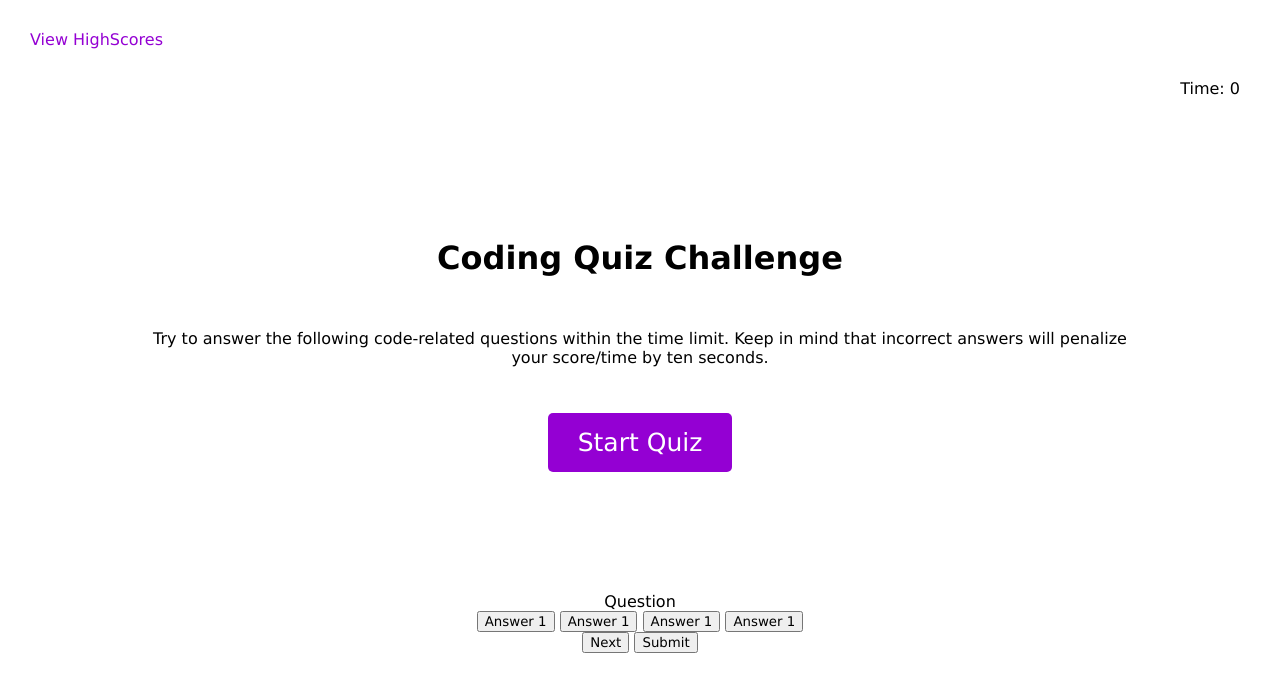
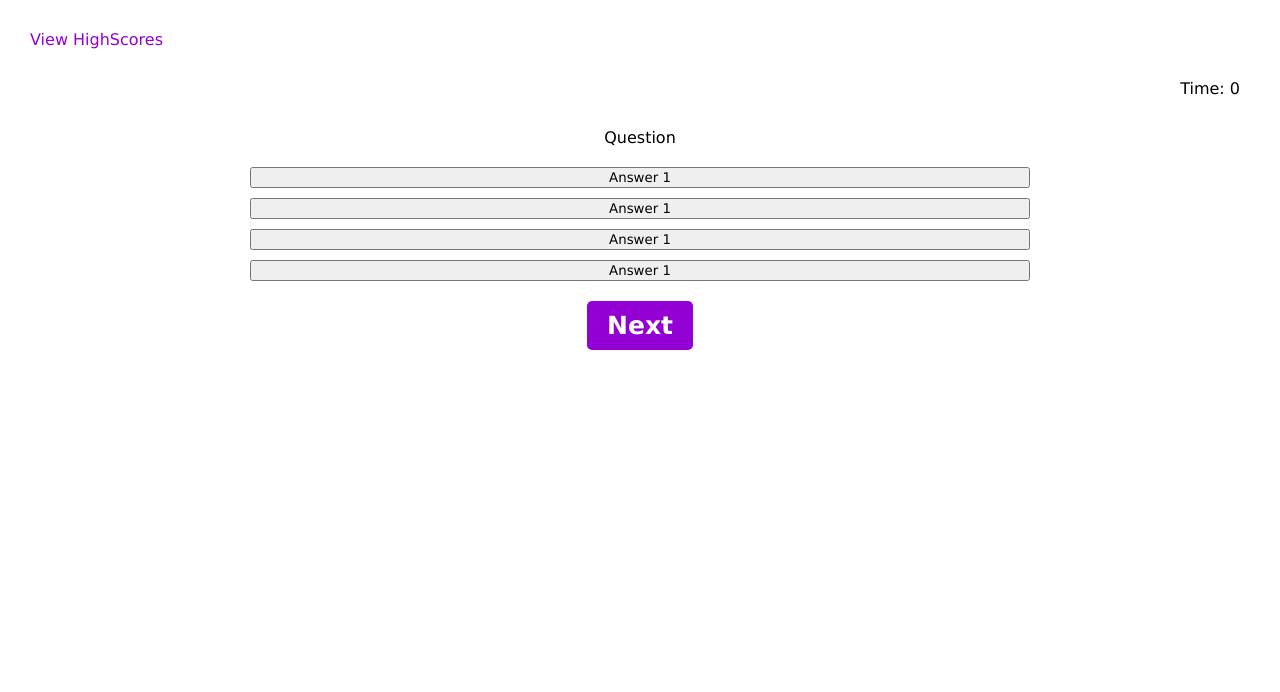
Before and after one commit to JR1994-CA/Code-Quiz, a plain HTML site: page index.html in a window 1280 px wide. Both pictures are taken after a click on the button "Start Quiz". Drawn offline with Linux system fonts and the light colour scheme.

Commit message:
Starting Questions Layout

```diff
--- a/assets/css/style.css
+++ b/assets/css/style.css
@@ -48,26 +48,37 @@ header nav a {
 }
 
 .intro p {
-
     padding: 30px;
-
 }
 
-.start-btn {
+.start-btn, .next-btn, .ending-quiz {
     outline: none;
     border: none;
     font-size: 25px;
-    font-weight: 300;
+    font-weight: bold;
     color: white;
-    padding: 15px 30px;
+    padding: 10px 20px;
     border-radius: 5px;
     background: darkviolet;
     cursor: pointer;
 }
 
+.secondaryPages {
+    max-width: 80%;
+    width: 800px;
+    padding: 10px;
+    margin: 20px;
+}
+
+.hide {
+    display: none;
+}
 
 
-.btn-section {
-    display: flexbox;
+
+.answer-buttons {
+    display: grid;
+    gap:10px;
+    margin: 20px 0;
 
 }
--- a/assets/js/script.js
+++ b/assets/js/script.js
@@ -1,12 +1,3 @@
-
-var timerEL = document.querySelector("#time");
-var startingButton = document.querySelector("#starter");
-var startingIntro = document.querySelector("startingPage");
-
-
-
-
-
 
 var questions = [{
     question: "How do you write comments in Javascript?",
@@ -37,11 +28,31 @@ var questions = [{
     options: ["Hyper Text Marketing Language", "Hyper Text Management Language", "Hyper Text Multiple Language", "Hyper Text Markup Language"],
     answers: "Hyper Text Markup Language"
 
-},
-
-function startQuiz() {
+}
+]
 
 
+var timerEL = document.getElementById("time");
+var startingButton = document.getElementById("starter-btn");
+var questionContainerEl = document.getElementById("questionBox");
+var introContainerEl = document.getElementById("startingPage");
+
+startingButton.addEventListener("click", startGame)
+
+function startGame() {
+    console.log("Started the Game");
+    startingButton.classList.add("hide");
+    questionContainerEl.classList.remove("hide");
+    introContainerEl.classList.add("hide");
+}
+
+
+function setNextQuestion() {
 
 
 }
+
+function selectAnswer() {
+
+
+}
--- a/index.html
+++ b/index.html
@@ -24,9 +24,9 @@
             </p>
             <button id="starter-btn" class="start-btn btn">Start Quiz</button>
         </div>
-        <div id="questionBox" class="hide">
+        <div id="questionBox" class="secondaryPages hide">
             <div class="question">Question</div>
-            <div class="answer-buttons" class="btn-section">
+                <div class="answer-buttons" id="btn-section">
                     <button class="btn">Answer 1</button>
                     <button class="btn">Answer 1</button>
                     <button class="btn">Answer 1</button>
@@ -34,6 +34,7 @@
                 </div>
                 <button id="next-btn" class="next-btn btn">Next</button>
                 <button id="end-quiz" class="ending-quiz btn hide">Submit</button>
+            </div>
         </div>
 
     </div>
```
Lines whose indentation alone changed are shown as unchanged.
